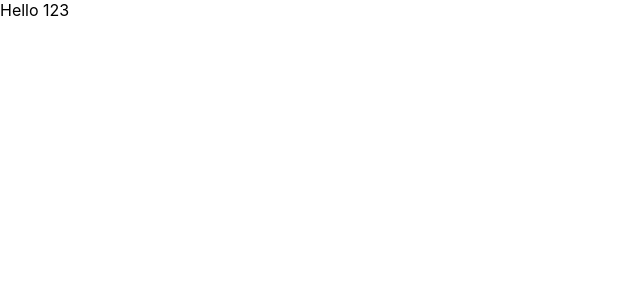
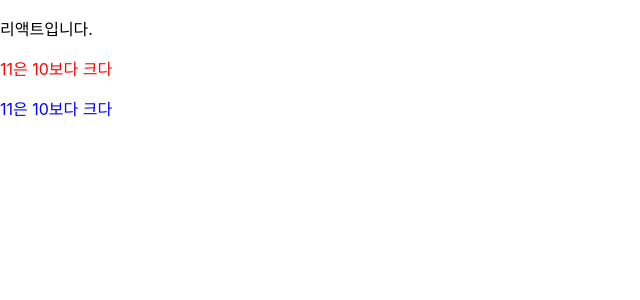
Before and after one commit to marinred/react_js_study, a React (Create React App) app in the folder react_study/week-1/: page / in a window 1280 px wide. Shown: the top 300 px of the page, without its empty margins (0-640 px from the left). Built offline with nearby package versions, Linux system fonts and the light colour scheme.

Commit message:
삼항연산자, 변수선언 방법

```diff
--- a/react_study/week-1/src/App.js
+++ b/react_study/week-1/src/App.js
@@ -1,11 +1,28 @@
 import React from "react";
 
 export default function App() {
-  const a = 3;
-  const b = 7;
+  const number = 11;
 
-  const testArr = [1, 2, 3];
-
-  // return <div>안녕하세요 {a + b} 입니다.</div>; // 변수 사용
-  return <div>Hello {testArr}</div>;
+  const pTagStyle = {
+    color: "blue",
+  };
+  return (
+    <div className="test-class">
+      <p>리액트입니다.</p>
+      {/* 주석 사용 방법 */}
+      {/* 삼항 연산자 사용방법 */}
+      {/* <p style="color: red"> 이렇게 하면 안됨 */}
+      {/* css 선언 방법 */}
+      <p
+        style={{
+          color: "red",
+        }}
+      >
+        {number > 10 ? number + "은 10보다 크다" : number + "은 10보다 작다"}
+      </p>
+      <p style={pTagStyle}>
+        {number > 10 ? number + "은 10보다 크다" : number + "은 10보다 작다"}
+      </p>
+    </div>
+  );
 }
```
